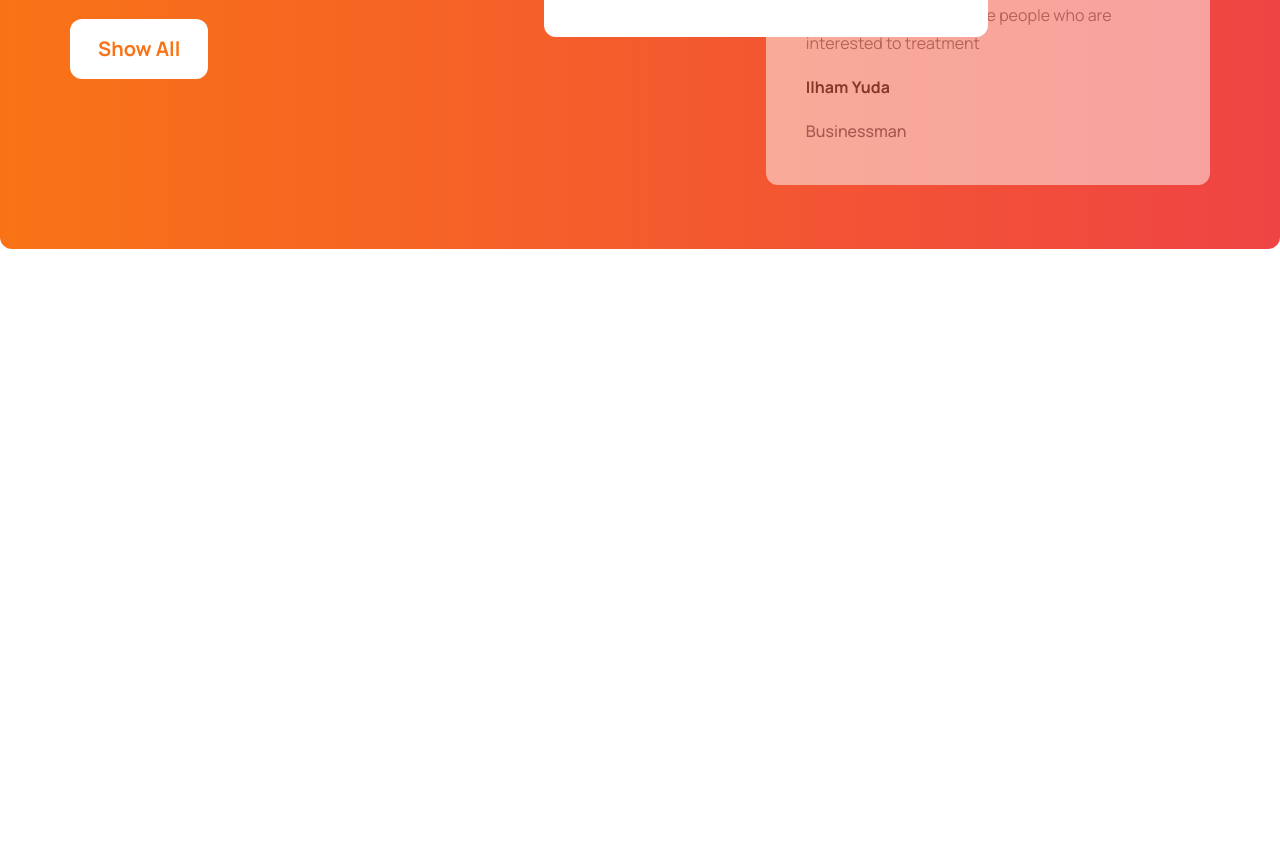
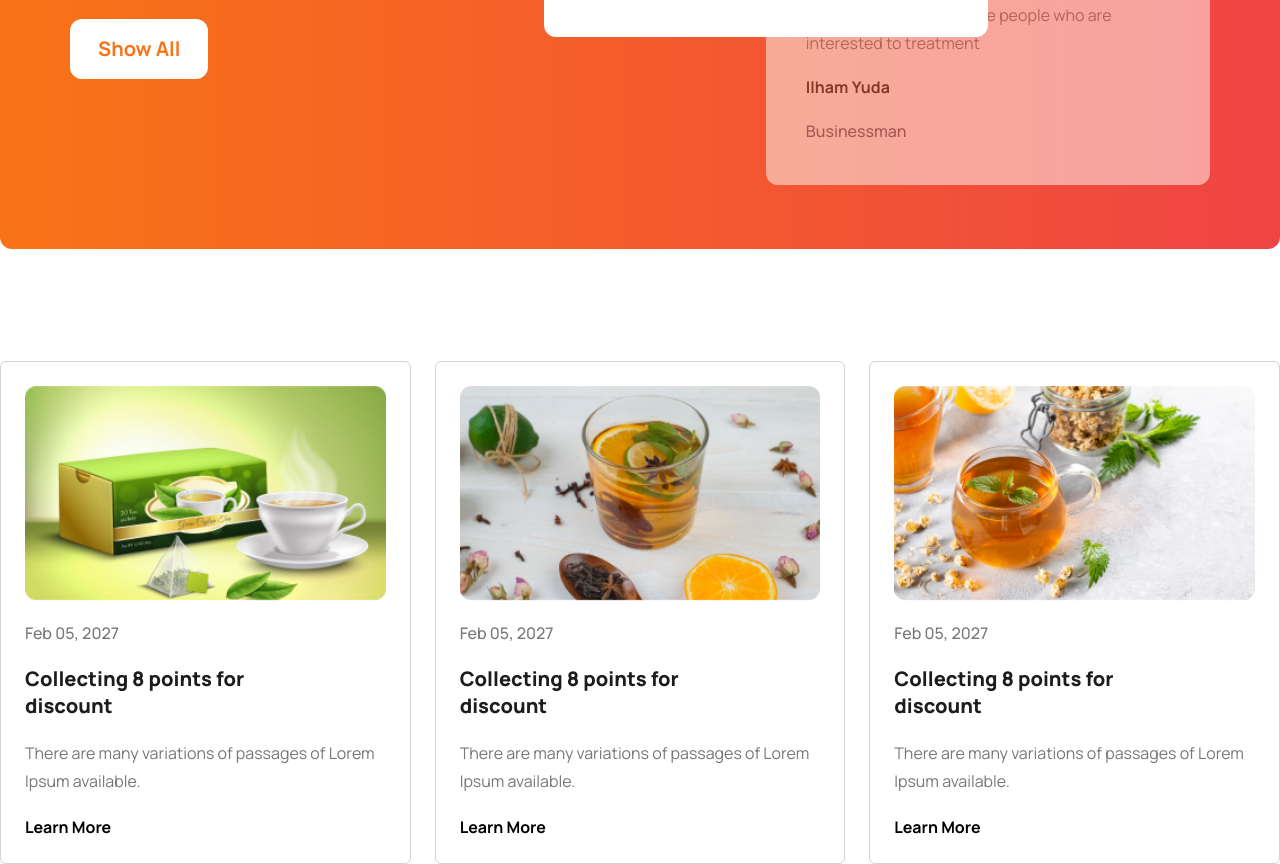
Before and after one commit to zobayerhb/tea-house-tailwind, a plain HTML site: page index.html in a window 1280 px wide. Shown: the part 2279-3143 px from the top of the page. Before the commit the page ends 2528 px from the top, so only its background shows below. Drawn offline with nearby package versions, Linux system fonts and the light colour scheme.

Commit message:
added news event section

```diff
--- a/index.html
+++ b/index.html
@@ -321,6 +321,54 @@
         </div>
       </section>
 
+      <!-- news event start -->
+      <section class="lg:mt-28 mt-12 px-5 lg:px-0">
+        <!-- event wrapper -->
+        <div class="grid md:grid-cols-2 lg:grid-cols-3 gap-6">
+          <!-- event box 1 -->
+          <div class="p-6 bg-white border-[1px] border-[#D2D2D2] rounded-md space-y-5">
+            <div>
+              <img class="w-full" src="./images/news-1.png" alt="" />
+            </div>
+            <div class="space-y-5">
+              <span class="text-[#777777] text-[16px] font-medium">Feb 05, 2027</span>
+              <h4 class="text-[#1C1C1C] text-[20px] leading-[27px] font-extrabold pr-[50px]">Collecting 8 points for discount</h4>
+              <p class="text-[#777777] text-[16px] leading-[28px]">
+                There are many variations of passages of Lorem Ipsum available.
+              </p>
+              <a class="text-[16px] font-bold inline-block" href="">Learn More</a>
+            </div>
+          </div>
+          <!-- event box 2 -->
+          <div class="p-6 bg-white border-[1px] border-[#D2D2D2] rounded-md space-y-5">
+            <div>
+              <img class="w-full" src="./images/news-2.png" alt="" />
+            </div>
+            <div class="space-y-5">
+              <span class="text-[#777777] text-[16px] font-medium">Feb 05, 2027</span>
+              <h4 class="text-[#1C1C1C] text-[20px] leading-[27px] font-extrabold pr-[50px]">Collecting 8 points for discount</h4>
+              <p class="text-[#777777] text-[16px] leading-[28px]">
+                There are many variations of passages of Lorem Ipsum available.
+              </p>
+              <a class="text-[16px] font-bold inline-block" href="">Learn More</a>
+            </div>
+          </div>
+          <!-- event box 3 -->
+          <div class="p-6 bg-white border-[1px] border-[#D2D2D2] rounded-md space-y-5">
+            <div>
+              <img class="w-full" src="./images/news-3.png" alt="" />
+            </div>
+            <div class="space-y-5">
+              <span class="text-[#777777] text-[16px] font-medium">Feb 05, 2027</span>
+              <h4 class="text-[#1C1C1C] text-[20px] leading-[27px] font-extrabold pr-[50px]">Collecting 8 points for discount</h4>
+              <p class="text-[#777777] text-[16px] leading-[28px]">
+                There are many variations of passages of Lorem Ipsum available.
+              </p>
+              <a class="text-[16px] font-bold inline-block" href="">Learn More</a>
+            </div>
+          </div>
+        </div>
+      </section>
     </main>
 
     <footer></footer>
```
